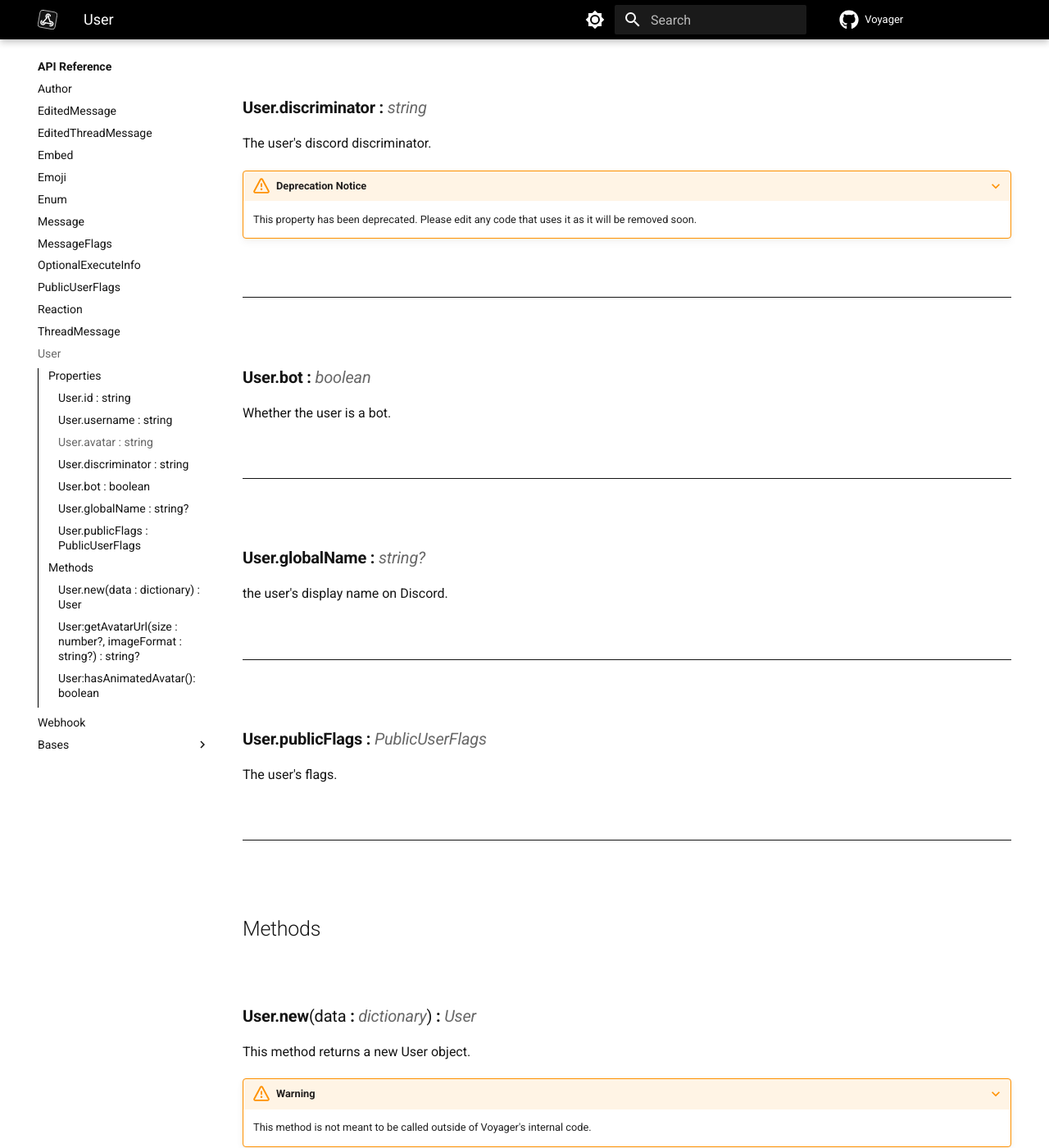
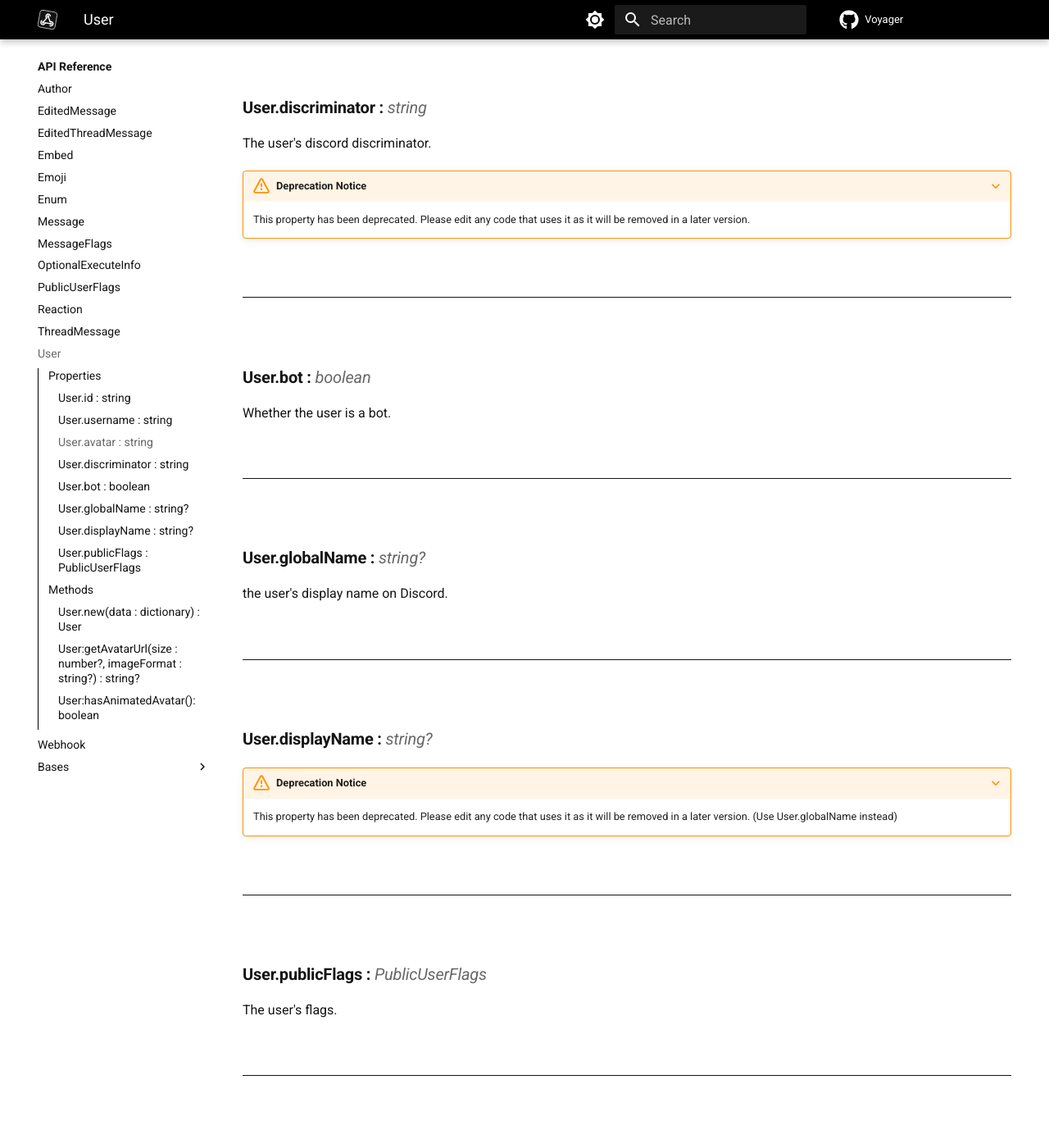
Before and after one commit to Jodenee/Voyager, an MkDocs documentation site: the page built from docs/API-Reference/User.md, in a window 1280 px wide and 1400 px high, scrolled down 948 px. Shown: the whole window at 82% size. Built offline with MkDocs 1.6.1 and Material for MkDocs 9.7.7, drawn with Linux system fonts in a browser that asks for light colours; comment, search, counter and statistics services are not loaded; the version menu is left out.

Commit message:
Update User.lua
added User.displayName back to not break old code

```diff
--- a/docs/API-Reference/User.md
+++ b/docs/API-Reference/User.md
@@ -37,7 +37,7 @@ The user's discord avatar hash.
 The user's discord discriminator.
 
 ???+ warning "Deprecation Notice"
-    This property has been deprecated. Please edit any code that uses it as it will be removed soon.
+    This property has been deprecated. Please edit any code that uses it as it will be removed in a later version.
 
 <br />
 
@@ -56,6 +56,17 @@ Whether the user is a bot.
 
 ### **User.globalName :** [*string?*](https://create.roblox.com/docs/scripting/luau/strings)
 the user's display name on Discord.
+
+<br />
+
+---
+
+<br />
+
+### **User.displayName :** [*string?*](https://create.roblox.com/docs/scripting/luau/strings)
+
+???+ warning "Deprecation Notice"
+    This property has been deprecated. Please edit any code that uses it as it will be removed in a later version. (Use User.globalName instead)
 
 <br />
 
```
Also changed, not shown: 1 other file.
